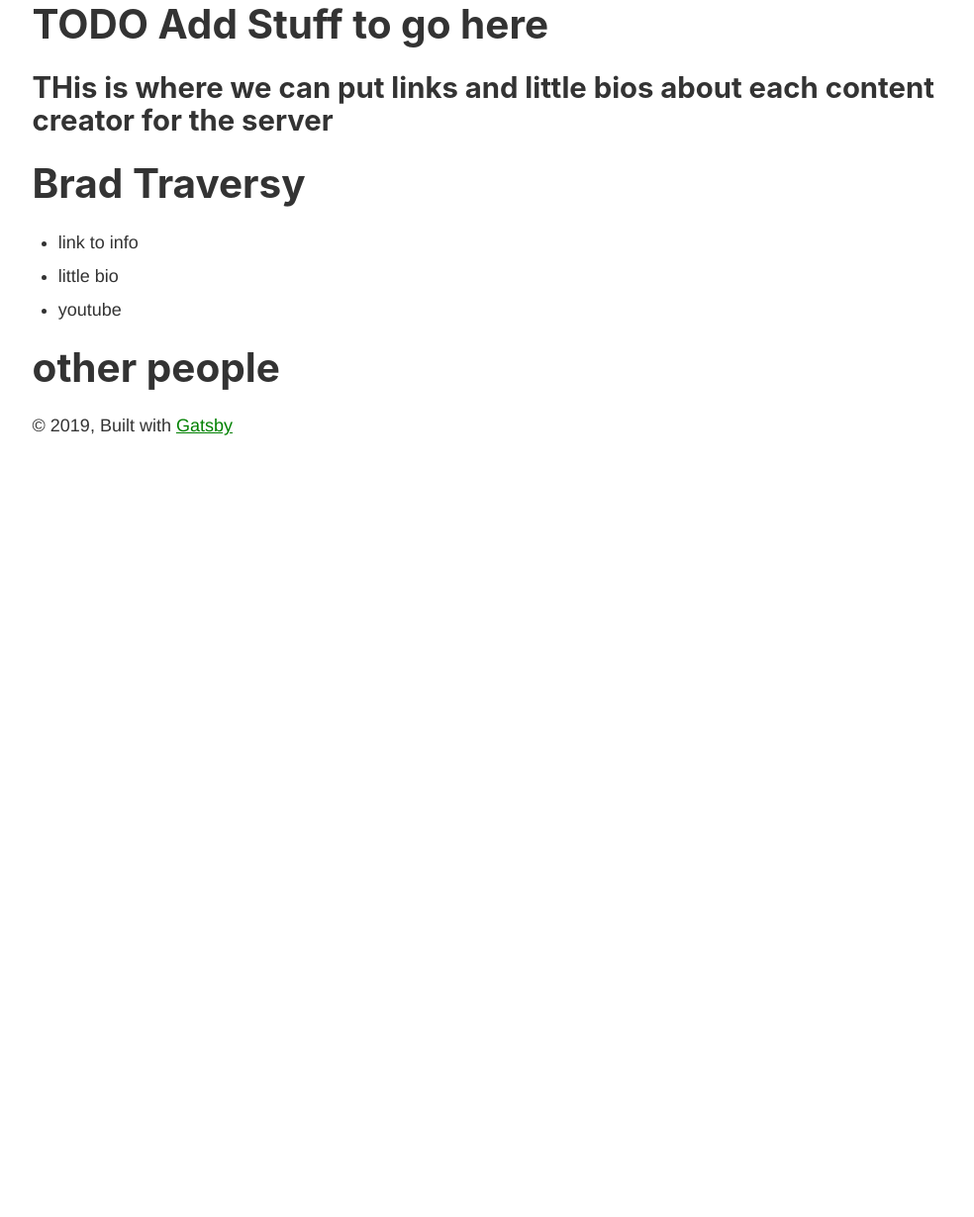
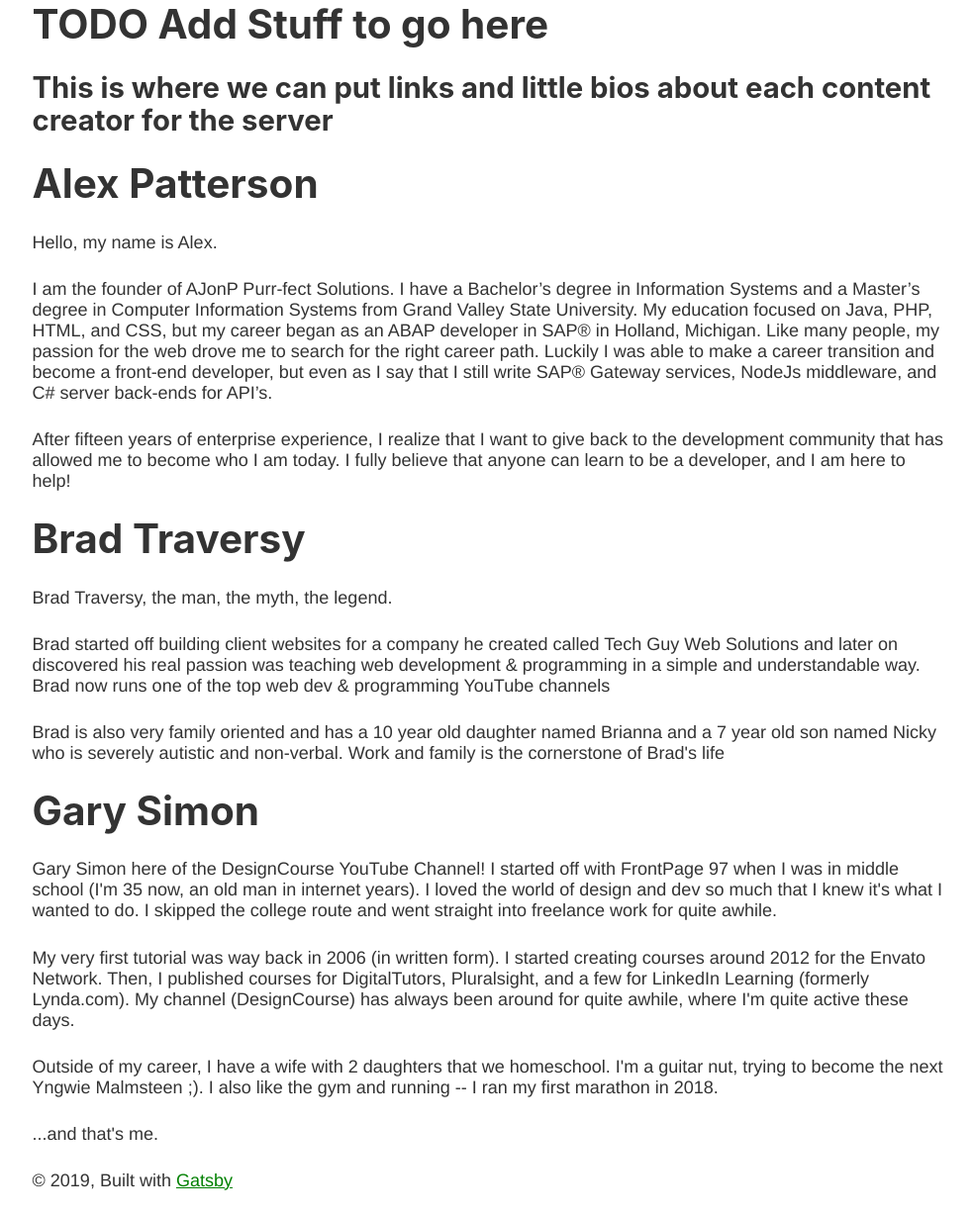
Before and after one commit to developerhangout/site, a Gatsby site: page /content-creators in a window 1280 px wide. Shown: the part 141-1371 px from the top of the page at 99% size, without its empty margins (147-1131 px from the left). Before the commit the page ends 800 px from the top, so only its background shows below. Built offline with nearby package versions, Linux system fonts and the light colour scheme; Gatsby itself is replaced by a stand-in of ours.

Commit message:
Building out creators

```diff
--- a/src/content/content-creators/index.md
+++ b/src/content/content-creators/CREATORTEMPLATE.md
@@ -2,7 +2,7 @@
 type: creator
 title: content creators in our community
 desc: check out all these cool cats who are apart of our community
-path: ''
+path: 'template'
 ---
 
 # Brad Traversy
--- /dev/null
+++ b/src/content/content-creators/alex_patterson.md
@@ -0,0 +1,13 @@
+---
+type: creator
+title: content creators in our community
+desc: check out all these cool cats who are apart of our community
+path: ''
+---
+
+# Alex Patterson
+Hello, my name is Alex.
+
+I am the founder of AJonP Purr-fect Solutions. I have a Bachelor’s degree in Information Systems and a Master’s degree in Computer Information Systems from Grand Valley State University. My education focused on Java, PHP, HTML, and CSS, but my career began as an ABAP developer in SAP® in Holland, Michigan. Like many people, my passion for the web drove me to search for the right career path. Luckily I was able to make a career transition and become a front-end developer, but even as I say that I still write SAP® Gateway services, NodeJs middleware, and C# server back-ends for API’s.
+
+After fifteen years of enterprise experience, I realize that I want to give back to the development community that has allowed me to become who I am today. I fully believe that anyone can learn to be a developer, and I am here to help!
--- /dev/null
+++ b/src/content/content-creators/brad_traversy.md
@@ -0,0 +1,13 @@
+---
+type: creator
+title: content creators in our community
+desc: check out all these cool cats who are apart of our community
+path: ''
+---
+
+# Brad Traversy
+Brad Traversy, the man, the myth, the legend.
+
+Brad started off building client websites for a company he created called Tech Guy Web Solutions and later on discovered his real passion was teaching web development & programming in a simple and understandable way. Brad now runs one of the top web dev & programming YouTube channels
+
+Brad is also very family oriented and has a 10 year old daughter named Brianna and a 7 year old son named Nicky who is severely autistic and non-verbal. Work and family is the cornerstone of Brad's life
--- /dev/null
+++ b/src/content/content-creators/gary_simon.md
@@ -0,0 +1,15 @@
+---
+type: creator
+title: content creators in our community
+desc: check out all these cool cats who are apart of our community
+path: ''
+---
+
+# Gary Simon
+Gary Simon here of the DesignCourse YouTube Channel! I started off with FrontPage 97 when I was in middle school (I'm 35 now, an old man in internet years). I loved the world of design and dev so much that I knew it's what I wanted to do. I skipped the college route and went straight into freelance work for quite awhile.
+
+My very first tutorial was way back in 2006 (in written form). I started creating courses around 2012 for the Envato Network. Then, I published courses for DigitalTutors, Pluralsight, and a few for LinkedIn Learning (formerly Lynda.com). My channel (DesignCourse) has always been around for quite awhile, where I'm quite active these days.
+
+Outside of my career, I have a wife with 2 daughters that we homeschool. I'm a guitar nut, trying to become the next Yngwie Malmsteen ;).  I also like the gym and running -- I ran my first marathon in 2018.
+
+...and that's me.
--- a/src/pages/content-creators/index.tsx
+++ b/src/pages/content-creators/index.tsx
@@ -13,7 +13,7 @@ const ContentCreatorsPage = ({data}) => {
       <SEO title="Content Creators" />
       <h1>TODO Add Stuff to go here</h1>
       <h2>
-        THis is where we can put links and little bios about each content
+        This is where we can put links and little bios about each content
         creator for the server
       </h2>
       {creators.edges.map(({node: creator}) =>(
@@ -28,7 +28,7 @@ export default ContentCreatorsPage
 export const query = graphql`
   {
     allMarkdownRemark(
-      filter: { frontmatter: { type: { eq: "creator" } } }
+      filter: { frontmatter: {type: {eq: "creator"}, path: {ne: "template"}} }
     ) {
       edges {
         node {
```
